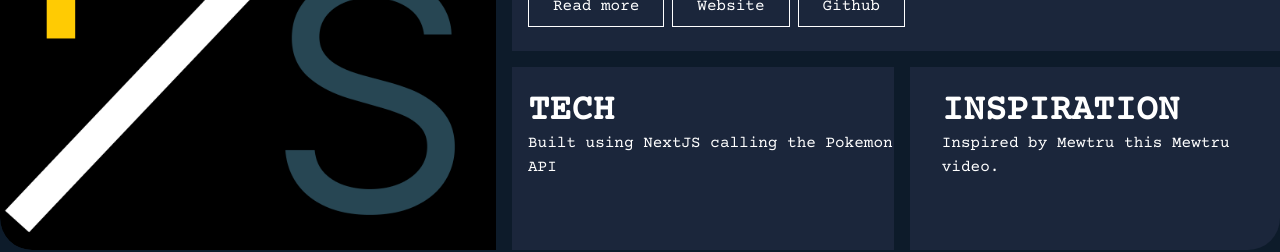
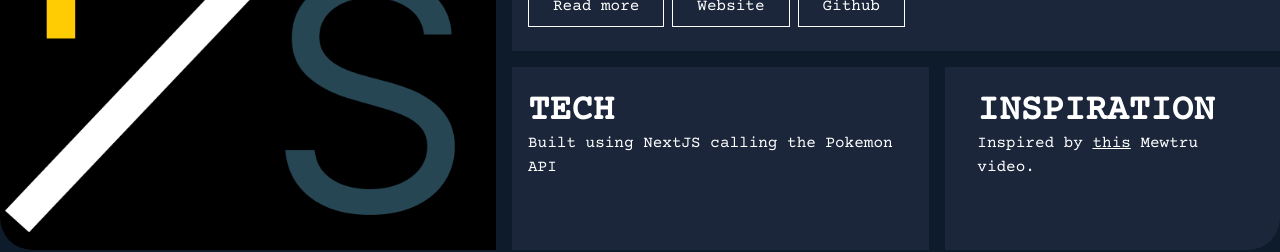
Before and after one commit to jacob-s-codes/portfolio, a Next.js app: page /projects in a window 1280 px wide. Shown: the part 1520-1772 px from the top of the page. Built offline with nearby package versions, Linux system fonts and the light colour scheme.

Commit message:
updated mewtru link

```diff
--- a/src/app/projects/ProjectsClient.tsx
+++ b/src/app/projects/ProjectsClient.tsx
@@ -33,7 +33,7 @@ const ProjectsClient = () => {
                         </div>
                         <div className="flex flex-col items-start pt-6 h-full lg:ml-0 ml-4">
                             <h5 className="font-black md:text-4xl text-3xl uppercase">Inspiration</h5>
-                            <p>Inspired by Mewtru <a href="">this</a> Mewtru video.</p>
+                            <p>Inspired by <a href="https://www.youtube.com/shorts/b-CaKFaefAM" className='underline' target='_blank'>this</a> Mewtru video.</p>
                         </div>
                     </div>
                 </div>
```
